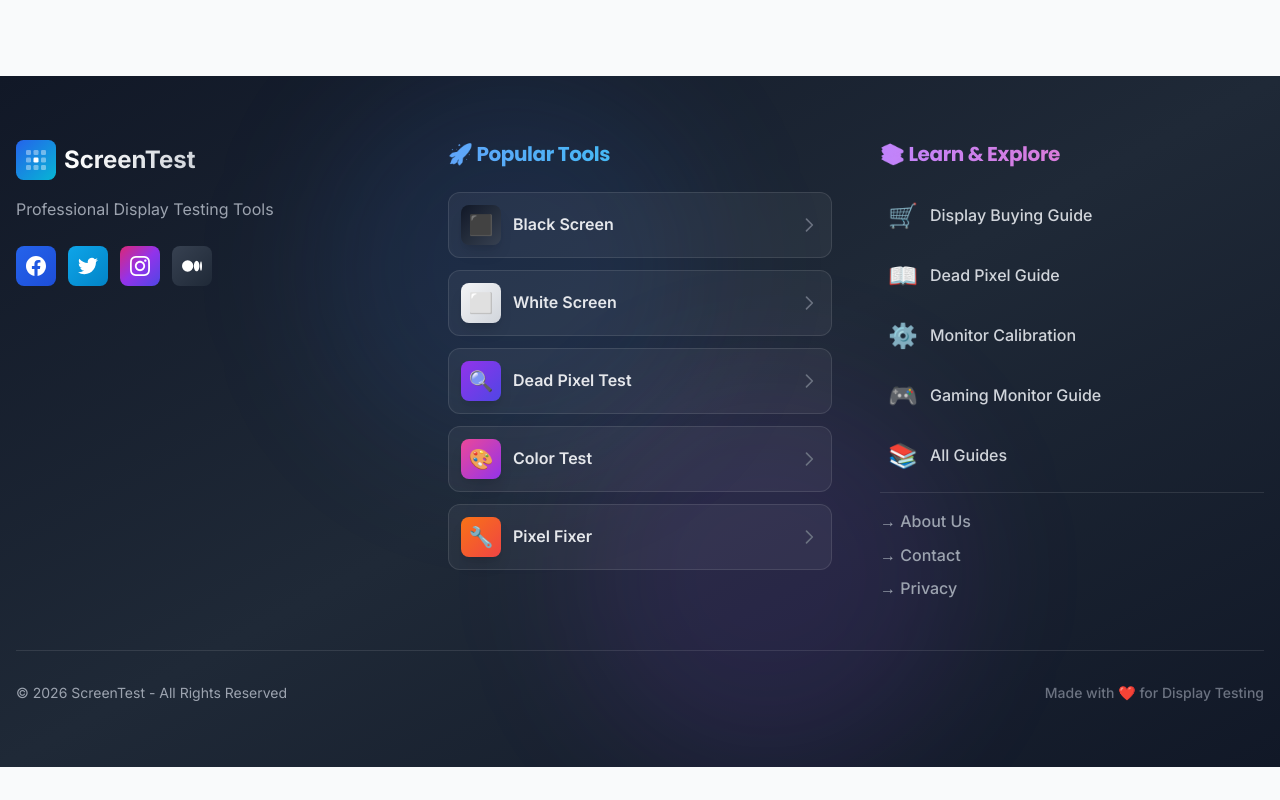
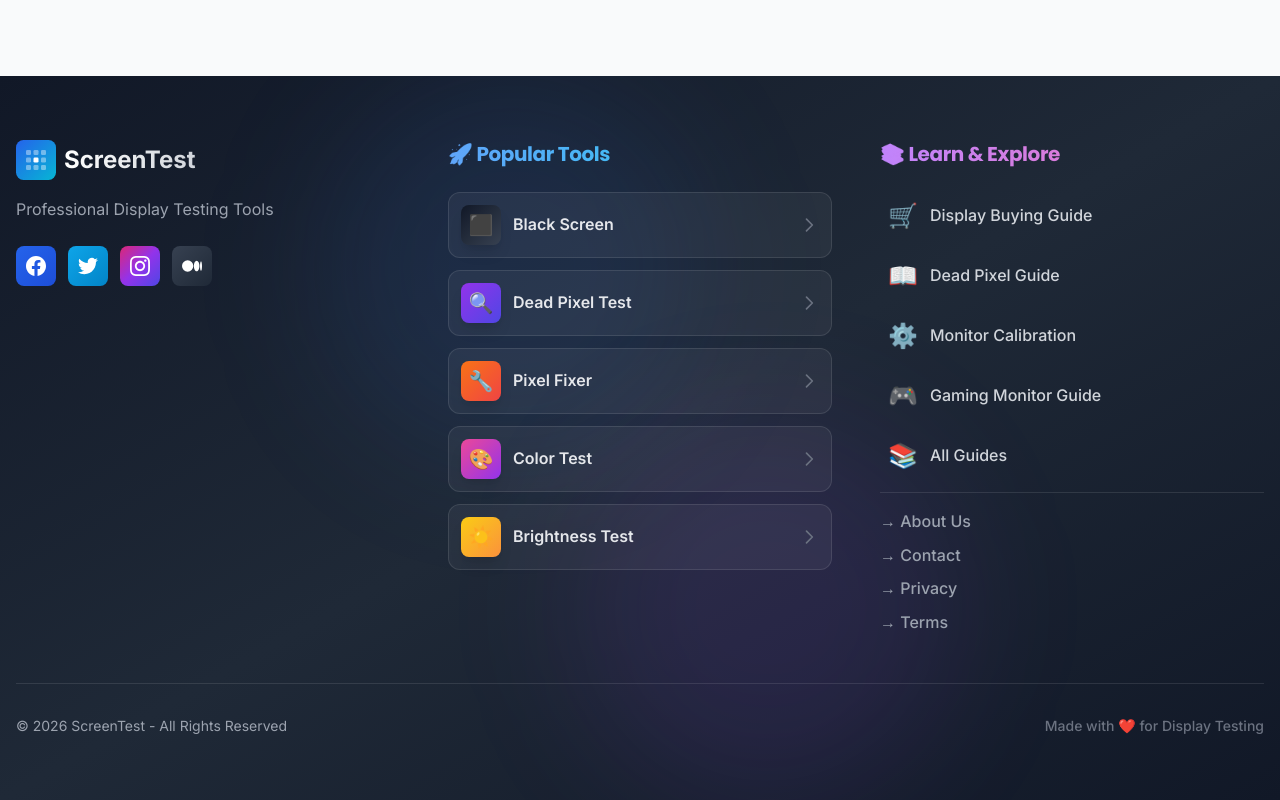
Before and after one commit to testscreentool-lgtm/screentest-io, a Next.js app: page / in a window 1280 px wide. Shown: the part 2778-3578 px from the top of the page. Before the commit the page ends 3545 px from the top, so only its background shows below. Built offline with nearby package versions, Linux system fonts and the light colour scheme.

Commit message:
Update Footer.tsx
Update footer

```diff
--- a/components/Footer.tsx
+++ b/components/Footer.tsx
@@ -1,15 +1,15 @@
 // File: /components/Footer.tsx
-// Modern, colorful footer with gradients and visual appeal
+// Modern footer with correct 12 tools and social media
 
 import Link from 'next/link'
 
 export default function Footer() {
   const tools = [
     { name: 'Black Screen', href: '/black-screen', icon: '⬛', color: 'from-gray-900 to-gray-700' },
-    { name: 'White Screen', href: '/white-screen', icon: '⬜', color: 'from-gray-100 to-gray-300' },
     { name: 'Dead Pixel Test', href: '/dead-pixel-test', icon: '🔍', color: 'from-purple-600 to-indigo-600' },
+    { name: 'Pixel Fixer', href: '/pixel-fixer', icon: '🔧', color: 'from-orange-500 to-red-500' },
     { name: 'Color Test', href: '/color-test', icon: '🎨', color: 'from-pink-500 to-purple-600' },
-    { name: 'Pixel Fixer', href: '/pixel-fixer', icon: '🔧', color: 'from-orange-500 to-red-500' },
+    { name: 'Brightness Test', href: '/brightness-test', icon: '☀️', color: 'from-yellow-400 to-orange-400' },
   ]
 
   const guides = [
@@ -28,7 +28,7 @@ export default function Footer() {
 
       <div className="relative max-w-7xl mx-auto px-4 py-16">
         <div className="grid grid-cols-1 md:grid-cols-3 gap-12">
-          {/* Brand Column - Keep as is */}
+          {/* Brand Column */}
           <div>
             <div className="flex items-center gap-2 mb-4">
               <div className="w-10 h-10">
@@ -113,7 +113,7 @@ export default function Footer() {
             </div>
           </div>
 
-          {/* Testing Tools Column - REDESIGNED */}
+          {/* Testing Tools Column */}
           <div>
             <h3 className="text-xl font-bold mb-6 bg-gradient-to-r from-blue-400 to-cyan-400 bg-clip-text text-transparent">
               🚀 Popular Tools
@@ -140,7 +140,7 @@ export default function Footer() {
             </ul>
           </div>
 
-          {/* Guides Column - REDESIGNED */}
+          {/* Guides Column */}
           <div>
             <h3 className="text-xl font-bold mb-6 bg-gradient-to-r from-purple-400 to-pink-400 bg-clip-text text-transparent">
               📚 Learn & Explore
@@ -172,6 +172,9 @@ export default function Footer() {
                 <Link href="/privacy" className="block font-medium text-gray-400 hover:text-white transition-colors">
                   → Privacy
                 </Link>
+                <Link href="/terms" className="block font-medium text-gray-400 hover:text-white transition-colors">
+                  → Terms
+                </Link>
               </div>
             </ul>
           </div>
```
